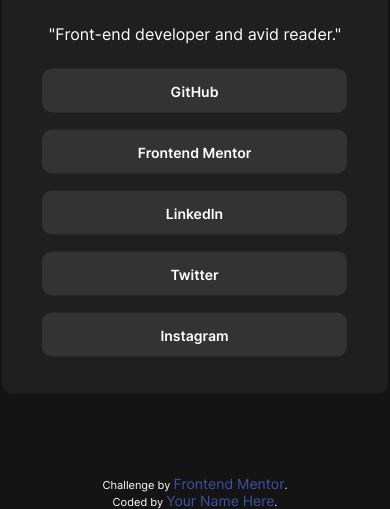
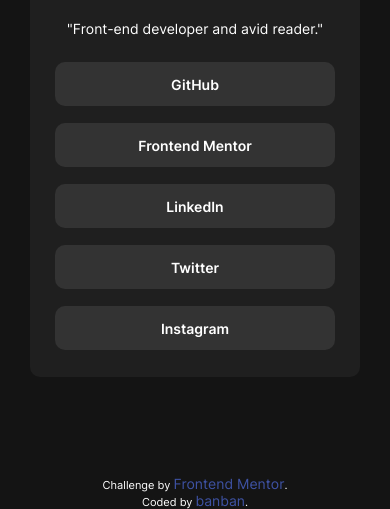
Before and after one commit to banban1023/social-links-profile-main, a plain HTML site: page index.html in a window 390 px wide. Shown: the part 335-844 px from the top of the page. Drawn offline with Linux system fonts and the light colour scheme.

Commit message:
mobile finish

```diff
--- a/index.html
+++ b/index.html
@@ -83,18 +83,22 @@
       margin-top: 27px;
     }
     .card ul li {
-      width: 305px;
+      width: 100%;
       height: 44px;
       background-color: var(--Grey-btn);
       border-radius: 10px;
       margin-top: 17px;
+      font-weight: 600;
+    }
+    .card ul li a {
+      display: block;
+      width: 100%;
+      height: 100%;
       display: flex;
       justify-content: center;
       align-items: center;
-      font-weight: 600;
     }
     .card ul li:hover {
-      cursor: pointer;
       background-color: var(--Green-active);
     }
     .card ul li:hover a {
@@ -105,6 +109,16 @@
     }
     header {
       text-align: center;
+    }
+    @media (max-width: 768px) {
+      .card {
+        width: 330px;
+        height: 580px;
+        padding: 20px 25px 25px;
+      }
+      .card h3 {
+        font-size: 14px;
+      }
     }
   </style>
 </head>
@@ -128,7 +142,7 @@
   </div>
   <div class="attribution">
     Challenge by <a href="https://www.frontendmentor.io?ref=challenge" target="_blank">Frontend Mentor</a>.
-    Coded by <a href="#">Your Name Here</a>.
+    Coded by <a href="#">banban</a>.
   </div>
 </body>
 </html>
```
